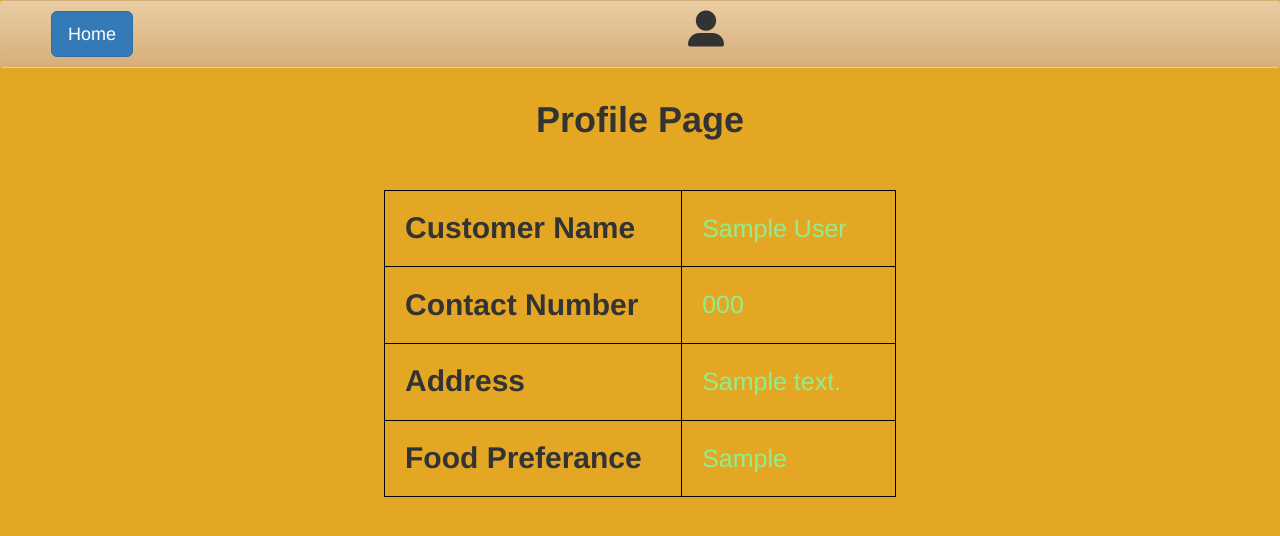
After one commit to Architgarg1105/archit-food-site, a PHP site: page /CustomerProfile.php?cus_id=1 in a window 1280 px wide. The commit adds this page. Shown: the top 536 px of the page. Run offline with PHP 8.4, Linux system fonts and the light colour scheme; tables that the repository leaves empty or names only in its code hold one stand-in row (values such as "Sample post"); some libraries are stand-ins or nearby versions.

Commit message:
profile and order page, Cancel order functionality

```diff
--- /dev/null
+++ b/CustomerProfile.php
@@ -0,0 +1,126 @@
+<?php
+include 'config.php';
+?>
+<?php
+$customerid=$_GET['cus_id'];
+$sql="SELECT * FROM customer_details WHERE customerid='$customerid'";
+$res=mysqli_query($conn,$sql);
+?>
+
+<!DOCTYPE html>
+<html lang="en">
+<head>
+    <meta charset="UTF-8">
+    <meta http-equiv="X-UA-Compatible" content="IE=edge">
+    <meta name="viewport" content="width=device-width, initial-scale=1.0">
+    <script src='https://kit.fontawesome.com/a076d05399.js' crossorigin='anonymous'></script>
+    <link rel="stylesheet" href="https://maxcdn.bootstrapcdn.com/bootstrap/3.3.7/css/bootstrap.min.css" integrity="sha384-BVYiiSIFeK1dGmJRAkycuHAHRg32OmUcww7on3RYdg4Va+PmSTsz/K68vbdEjh4u" crossorigin="anonymous">
+    <link rel="stylesheet" href="https://cdnjs.cloudflare.com/ajax/libs/font-awesome/4.7.0/css/font-awesome.min.css">
+    <title>Document</title>
+</head>
+<style>
+
+       body
+        {
+            background: rgb(228, 167, 35);
+        }
+        .navbar {
+            overflow: hidden;
+            background: linear-gradient(#eacda3 , #d6ae7b);
+            position: fixed;
+            top: 0;
+            width: 100%;
+            text-align:center;
+        }
+        .logout
+        {
+            float:right;
+            padding-right:50px;
+            padding-top:10px;
+        }
+        .home
+        {
+            float:left;
+            padding-left:50px;
+            padding-top:10px;
+        }
+        .navbar i
+        {
+            padding-top:10px;
+        }
+        h1
+        {
+            text-align:center;
+            font-weight:bold;
+        }
+        tr
+        {
+            border: 1px solid black;
+            padding-left:20px;
+        }
+        th {
+            border: 1px solid black;
+            padding-left:20px;
+            font-size:30px;
+        }
+        td
+        {
+            padding:20px;
+            font-size:25px;
+            color:lightgreen;
+        }
+        table
+        {
+            width:40%;
+            margin:auto;
+            border: 1px solid black;
+        }
+</style>
+<body>
+        <div class="navbar">
+        <a class="home" href="index.php?cus_id=<?php echo $_GET['cus_id']?>"><p ><button type="button" class="btn btn-primary btn-lg">Home</button></p></a>
+        <i class='fas fa-user-alt' style='font-size:36px'></i>
+        </div>
+        <div>
+        <br>
+        <br>
+        <br>
+        <br>
+       <h1>Profile Page</h1>
+       <br>
+       <br>
+<table>
+        <?php
+        while($ar = mysqli_fetch_assoc($res))
+        {
+                $ret[] = $ar;
+        }
+            foreach($ret as $ap)
+            {
+                $customername=$ap['customername'];
+                $customercontactnumber=$ap['customercontactnumber'];
+                $address=$ap['address'];
+                $preferance=$ap['preferance'];
+            ?>
+                <tr>
+                <th>Customer Name</th>
+                <td><?php echo $customername; ?></td>
+                </tr>
+                <tr>
+                <th>Contact Number</th>
+                <td><?php echo $customercontactnumber; ?></td>
+                </tr>
+                <tr>
+                <th>Address</th>
+                <td><?php echo $address; ?></td>
+                </tr>
+                <tr>
+                <th>Food Preferance</th>
+                <td><?php echo $preferance; ?></td>
+                </tr>
+        <?php
+     } ?>
+    </table>
+    </div>
+</body>
+</html>
--- a/ViewOrders.php
+++ b/ViewOrders.php
@@ -15,7 +15,8 @@ include 'config.php';
     <meta http-equiv="X-UA-Compatible" content="IE=edge">
     <meta name="viewport" content="width=device-width, initial-scale=1.0">
     <link rel="stylesheet" href="https://maxcdn.bootstrapcdn.com/bootstrap/3.3.7/css/bootstrap.min.css" integrity="sha384-BVYiiSIFeK1dGmJRAkycuHAHRg32OmUcww7on3RYdg4Va+PmSTsz/K68vbdEjh4u" crossorigin="anonymous">
-
+    <script src="https://ajax.googleapis.com/ajax/libs/jquery/3.2.1/jquery.min.js"></script>
+    <script src="https://maxcdn.bootstrapcdn.com/bootstrap/3.3.7/js/bootstrap.min.js"></script>
     <title>Document</title>
     <style>
         body
@@ -75,6 +76,7 @@ include 'config.php';
             <td>Customer Name</td>
             <td>Item Name</td>
             <td>Price</td>
+            <td>Cancel Order</td>
         </thead>
         <tbody>
             <?php
@@ -93,6 +95,7 @@ include 'config.php';
                 <td><?php echo $temp1['customername']?></td>
                 <td><?php echo $temp2['itemname']?></td>
                 <td><?php echo $temp2['price']?></td>
+                <td><a  href="CancelOrder.php?cus_id=<?php echo $customerid?>&item_id=<?php echo $itemid ?>&res_id=<?php echo $_GET['res_id'] ?>"><p ><button type="button" class="btn btn-primary btn-lg">Done</button></p></a></td>
             </tr>
             <?php } ?>
         </tbody>
```
Also changed, not shown: CancelOrder.php (added, +21 -0 lines), ViewCustomerOrders.php (added, +116 -0 lines), index.php (+18 -6 lines).
